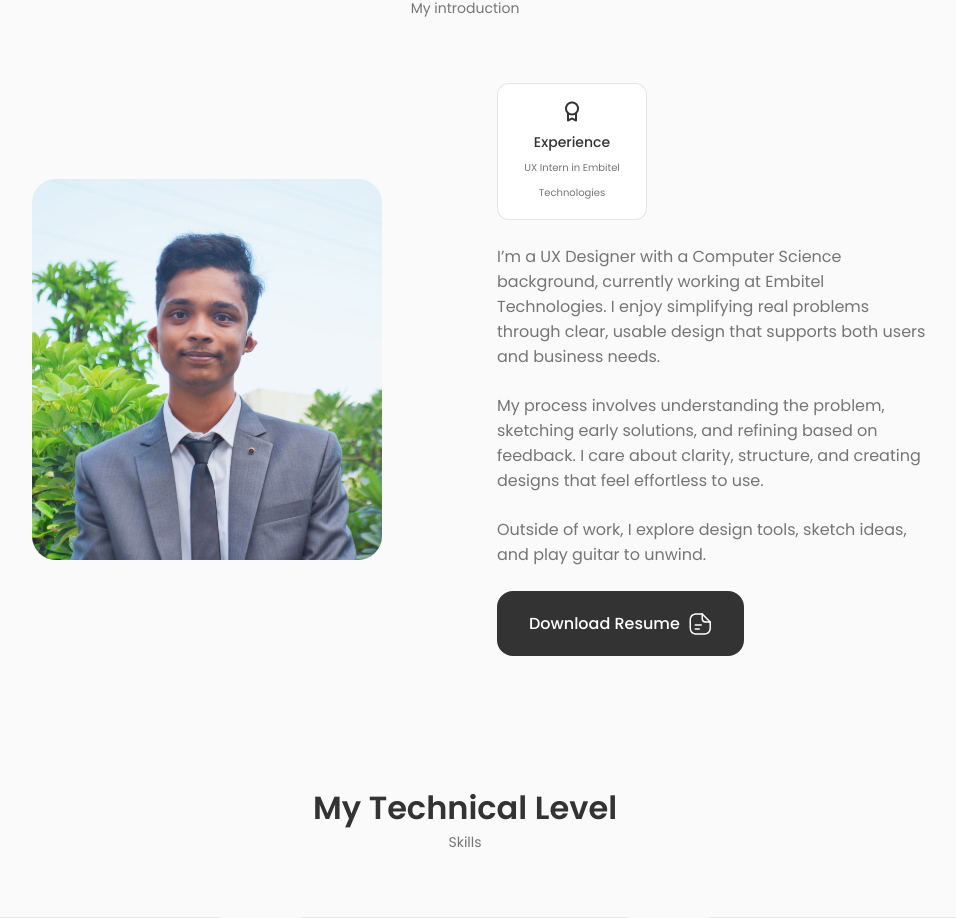
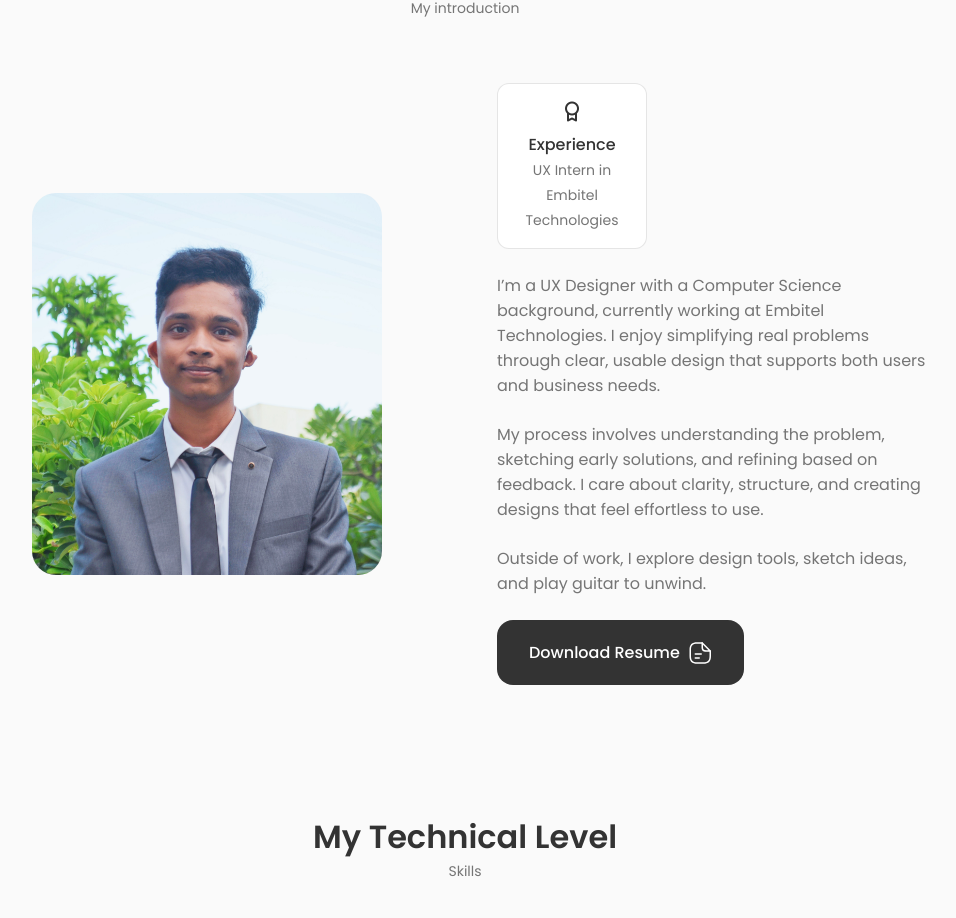
Before and after one commit to Rajesh-mm/Portfolio, a React (Create React App) app: page / in a window 1280 px wide. Shown: the part 795-1713 px from the top of the page, without its empty margins (175-1131 px from the left). Built offline with nearby package versions, Linux system fonts and the light colour scheme.

Commit message:
Update about.css

```diff
--- a/src/components/about/about.css
+++ b/src/components/about/about.css
@@ -31,12 +31,12 @@
 }
 
 .about__title {
-    font-size: var(--small-font-size);
+    font-size: var(--normal-font-size);
     font-weight: var(--font-medium);
 }
 
 .about__subtitle {
-    font-size: var(--tiny-font-size);
+    font-size: var(--small-font-size);
 }
 
 .about__description {
```
